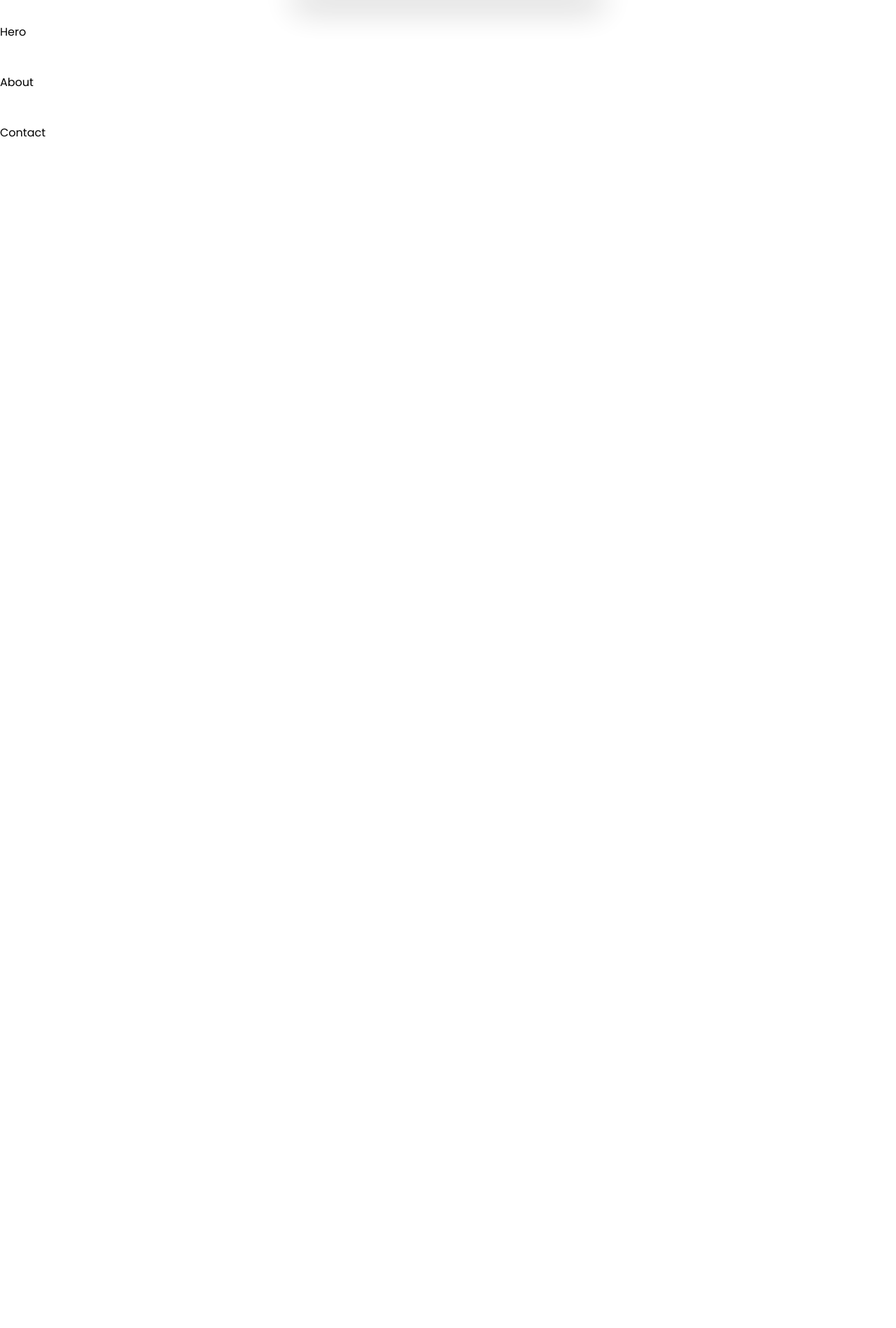
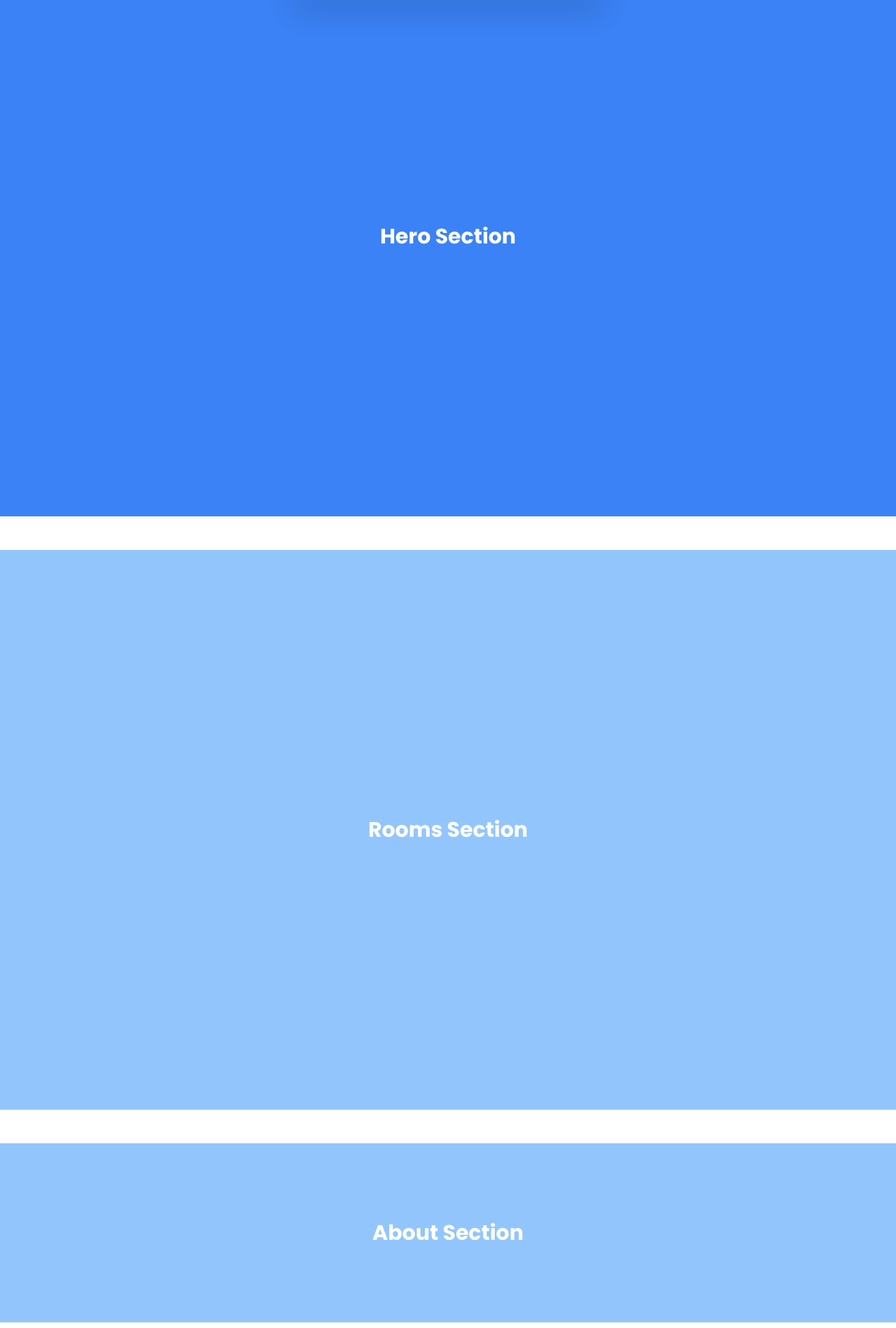
Before and after one commit to depapei/my-hotel, a Next.js app: page / in a window 1280 px wide. Shown: the part 62-1960 px from the top of the page at 70% size. Before the commit the page ends 800 px from the top, so only its background shows below. Built offline with nearby package versions, Linux system fonts and the light colour scheme.

Commit message:
adjust sections

```diff
--- a/app/(public)/layout.tsx
+++ b/app/(public)/layout.tsx
@@ -1,18 +1,26 @@
+"use client";
 import Navigation from "@/components/nav";
+import Hero from "@/components/Sections/Hero";
+import { usePathname } from "next/navigation";
 
 const PublicLayout = ({
   children,
 }: Readonly<{
   children: React.ReactNode;
 }>) => {
+  const pathName = usePathname();
+  const isHomePage = pathName === "/";
   return (
     <div className="min-h-screen flex flex-col justify-between">
       <div className="fixed flex justify-center items-center w-full">
         <Navigation />
       </div>
-      <div className="mx-auto container">
-        <div className="mt-24 mb-8">{children}</div>
-      </div>
+      <article>
+        {isHomePage && <Hero />}
+        <div className={`mx-auto container ${!isHomePage && "mt-12"}`}>
+          <div className="mb-8">{children}</div>
+        </div>
+      </article>
     </div>
   );
 };
--- a/app/(public)/page.tsx
+++ b/app/(public)/page.tsx
@@ -1,10 +1,21 @@
+import About from "@/components/Sections/About";
+import Contact from "@/components/Sections/Contact";
+import Hero from "@/components/Sections/Hero";
+import Rooms from "@/components/Sections/Rooms";
+
 const Home = () => {
   return (
-    <article>
-      <section className="mt-12 flex flex-col md:flex-row gap-6">Hero</section>
-      <section className="mt-12">About</section>
-      <section className="mt-12">Contact</section>
-    </article>
+    <>
+      <section className="mt-12">
+        <Rooms />
+      </section>
+      <section className="mt-12">
+        <About />
+      </section>
+      <section className="mt-12">
+        <Contact />
+      </section>
+    </>
   );
 };
 
--- /dev/null
+++ b/components/Sections/About/index.tsx
@@ -0,0 +1,9 @@
+const About = () => {
+  return (
+    <div className="w-full h-64 bg-blue-300 flex items-center justify-center text-white text-3xl font-bold">
+      About Section
+    </div>
+  );
+};
+
+export default About;
--- /dev/null
+++ b/components/Sections/Contact/index.tsx
@@ -0,0 +1,9 @@
+const Contact = () => {
+  return (
+    <div className="w-full h-64 bg-blue-300 flex items-center justify-center text-white text-3xl font-bold">
+      Contact Section
+    </div>
+  );
+};
+
+export default Contact;
--- /dev/null
+++ b/components/Sections/Hero/index.tsx
@@ -0,0 +1,12 @@
+const Hero = () => {
+  return (
+    <section
+      className="w-full h-svh bg-blue-500 flex items-center justify-center text-white text-3xl font-bold"
+      id="home"
+    >
+      Hero Section
+    </section>
+  );
+};
+
+export default Hero;
--- /dev/null
+++ b/components/Sections/Rooms/index.tsx
@@ -0,0 +1,9 @@
+const Rooms = () => {
+  return (
+    <div className="w-full h-svh bg-blue-300 flex items-center justify-center text-white text-3xl font-bold">
+      Rooms Section
+    </div>
+  );
+};
+
+export default Rooms;
--- a/components/nav/index.tsx
+++ b/components/nav/index.tsx
@@ -18,7 +18,7 @@
   const Menus: MenuType[] = [
     {
       title: "Home",
-      href: "/",
+      href: "/#home",
     },
     {
       title: "Tentang Kami",
```
